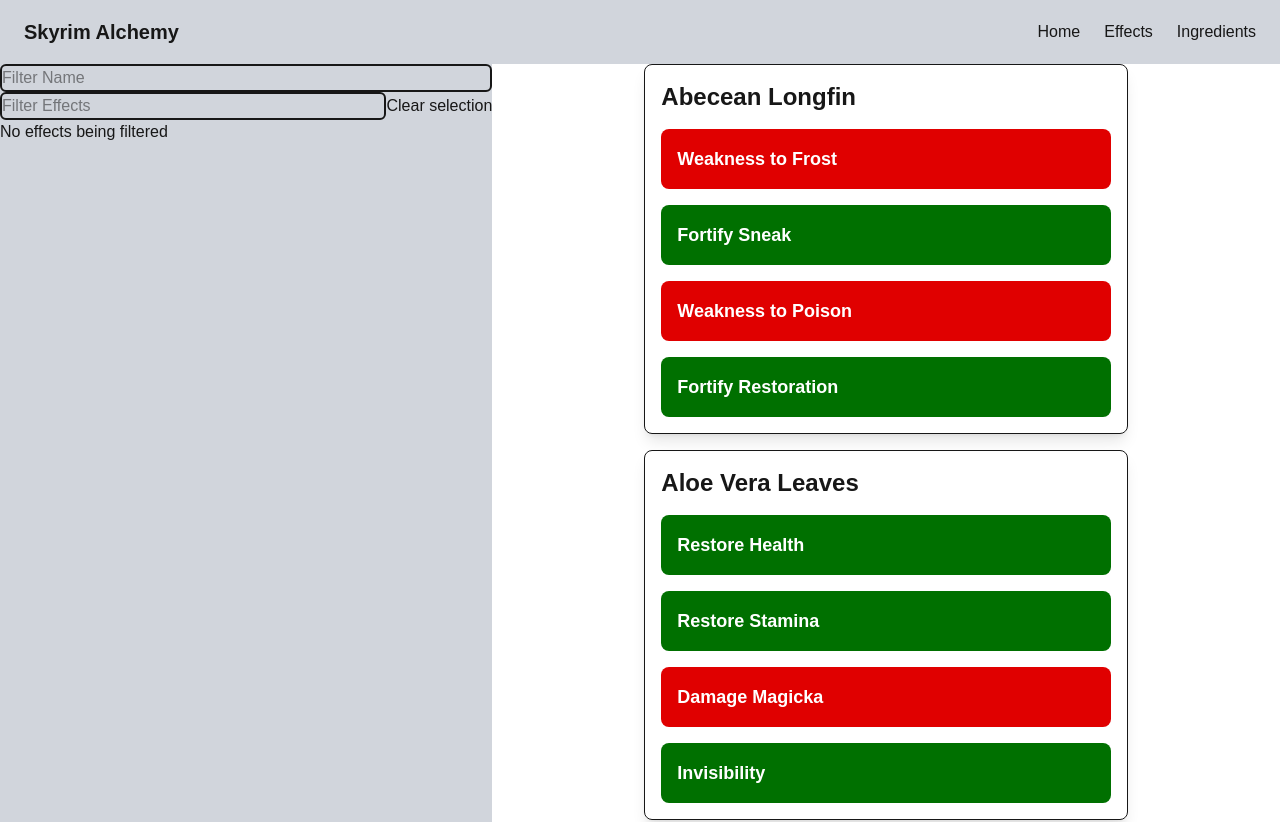
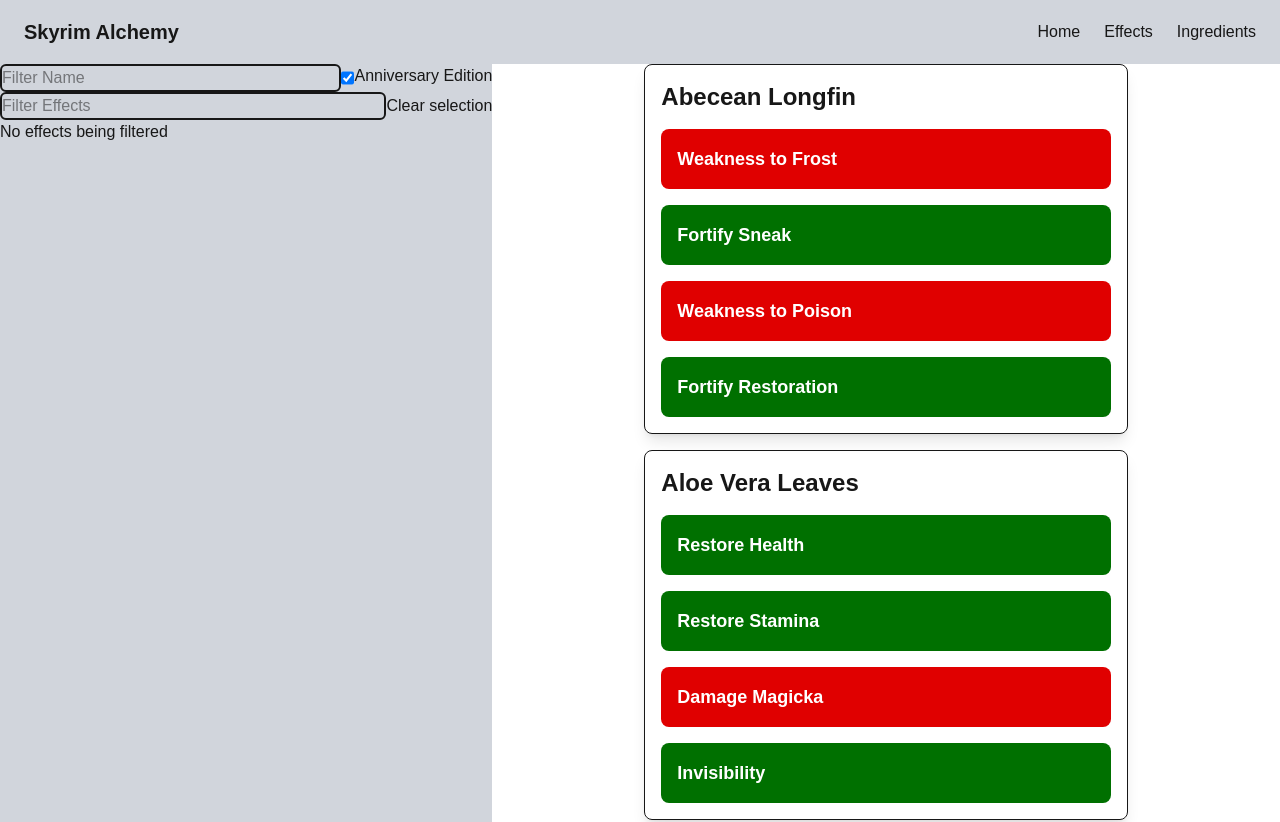
Before and after one commit to Treborace213/skyrim-alchemy, a Next.js app: page /skyrim-alchemy/ingredients in a window 1280 px wide. Shown: the top 822 px of the page. Built offline with nearby package versions, Linux system fonts and the light colour scheme.

Commit message:
Added a selector for including AE ingredients.

```diff
--- a/src/components/ingredientSearch/IngredientSearch.tsx
+++ b/src/components/ingredientSearch/IngredientSearch.tsx
@@ -12,16 +12,22 @@
 
 const IngredientSearch: React.FC<IngredientSearchProps> = ({ onResultsChange }) => {
     const [nameInput, setNameInput] = useState("");
-    const [selectedEffects, setSelectedEffects] = useState<Effect[]>([])
+    const [selectedEffects, setSelectedEffects] = useState<Effect[]>([]);
+    const [includeAnniversary, setIncludeAnniversary] = useState(true);
     const { dataManager } = useDataManager();
 
     useEffect(() => {
         updateResults()
-    }, [dataManager, nameInput, selectedEffects])
+    }, [dataManager, nameInput, selectedEffects, includeAnniversary])
 
     const updateResults = () => {
         if (dataManager) {
-            var results = dataManager.baseIngredients.concat(dataManager.anniversaryIngredients)
+            var results = dataManager.baseIngredients
+
+            // Are AE ingredients to be included?
+            if (includeAnniversary) {
+                results = dataManager.baseIngredients.concat(dataManager.anniversaryIngredients)
+            }
 
             // Filter by name
             results = results.filter((e) => e.name.toLowerCase().includes(nameInput.toLowerCase()));
@@ -38,8 +44,13 @@
             className="flex flex-col h-screen bg-menu w-200 sticky overflow-y-auto"
             style={{ top: `var(--navbar-height)` }}
         >
-            {/* Name Search */}
-            <input className="border-2 rounded-md" placeholder="Filter Name" value={nameInput} onChange={(e) => setNameInput(e.target.value)} />
+            <div className="flex">
+                {/* Name Search */}
+                <input className="border-2 rounded-md flex-grow" placeholder="Filter Name" value={nameInput} onChange={(e) => setNameInput(e.target.value)} />
+
+                {/* Include Anniversary Edition */}
+                <input type="checkbox" checked={includeAnniversary} onChange={(e) => setIncludeAnniversary(e.target.checked)} /><span>Anniversary Edition</span>
+            </div>
 
             {/* Effect Search */}
             <EffectFilter onSelectedChange={setSelectedEffects} />
```
